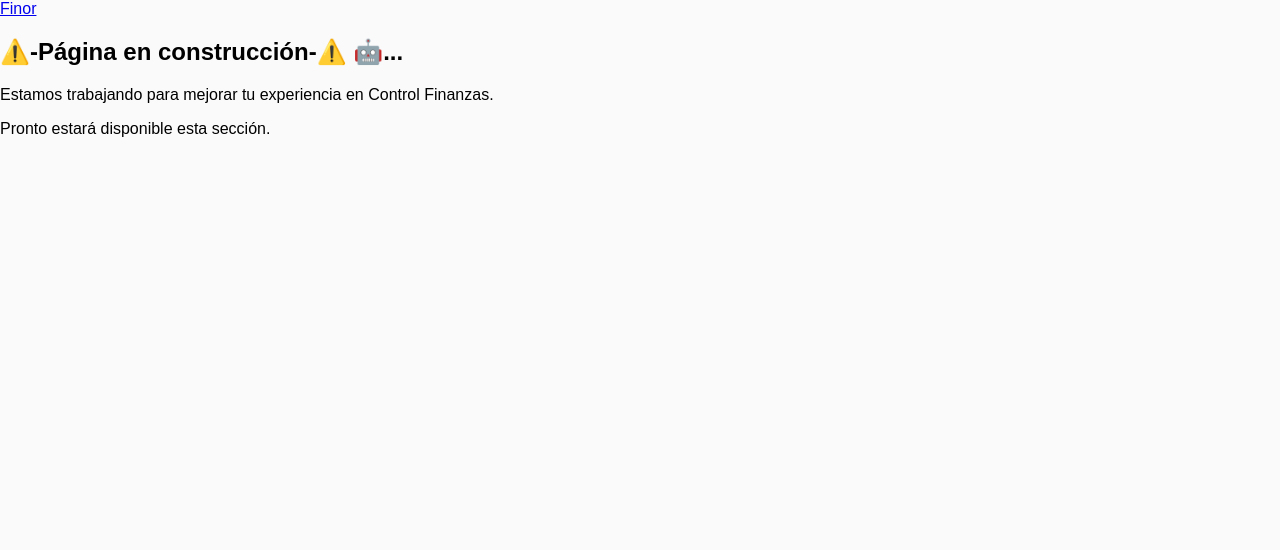
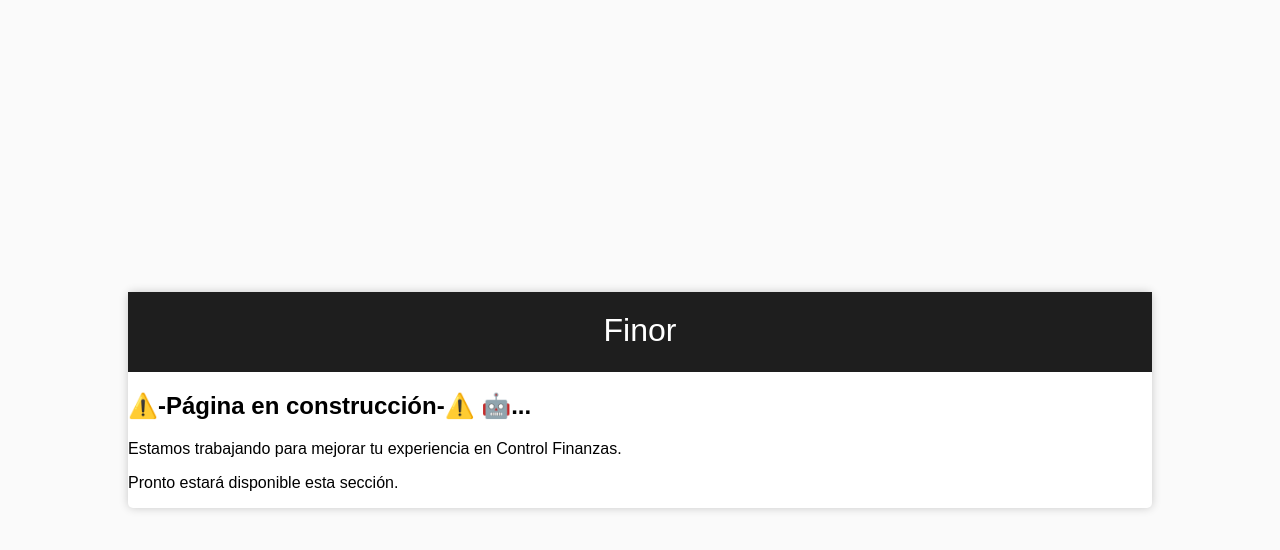
Before and after one commit to esteventorr/finor_web_app, a Django app: template control_finanzas/templates/control_finanzas/under-development.html in a window 1280 px wide. Shown: the top 550 px of the page. Run offline with Django 4.2, Linux system fonts and the light colour scheme; the template is opened without the code that fills it, so the values that code supplies are empty.

Commit message:
styles for the enter expense button

```diff
--- a/control_finanzas/static/css/styles.css
+++ b/control_finanzas/static/css/styles.css
@@ -16,5 +16,145 @@
 }
 
 /* Styles for App Functions */
+.header {
 
+    background-color: #1e1e1e;
+
+    text-align: center;
+
+    position: sticky;
+
+    z-index: 1;
+
+    top: 0;
+
+    height: 80px;
+
+  }
+
+
+
+  .header .header__title a {
+
+    display: block;
+
+    padding: 20px;
+
+    color: #fff;
+
+    text-decoration: none;
+
+    font-size: 2rem;
+
+  }
+
+
+
+  .app__container {
+
+    margin: auto;
+
+    width: 90%;
+
+    max-width: 1024px;
+
+    background-color: #fff;
+
+    border-radius: 5px;
+
+    box-shadow: 0 0 10px rgba(0, 0, 0, 0.2);
+
+  }
+
+
+
+  .app__container .main-menu {
+
+    padding: 20px;
+
+    height: 600px;
+
+    display: flex;
+
+    flex-direction: column;
+
+    justify-content: space-around;
+
+    align-items: center;
+
+  }
+
+
+
+  .app__container main .main-menu__options {
+
+    flex-grow: 1;
+
+    display: flex;
+
+    flex-direction: column;
+
+    justify-content: space-around;
+
+    align-items: center;
+
+  }
+
+
+
+  .app__container .main-menu__options a.main-menu__option{
+
+    display: block;
+
+    width: 100%;
+
+    padding: 10px;
+
+    text-align: center;
+
+    text-decoration: none;
+
+    color: white;
+
+    background-color: #1e1e1e;
+
+    font-size: 1.5rem;
+
+    border: 1px solid #ccc;
+
+    border-radius: 100px;
+
+    transition: all 0.2s ease-in-out;
+
+  }
+
+
+
+  .app__container h3.title {
+
+    margin: 0;
+
+    position: sticky;
+
+    z-index: 0;
+
+    top: 80px;
+
+    background-color: #fafafa;
+
+    border-bottom: 1px solid #ccc;
+
+  }
+
+
+
+  .app__container h4.title {
+
+    padding: 20px;
+
+    text-align: center;
+
+    margin: 0;
+
+  }
 /* */
```
